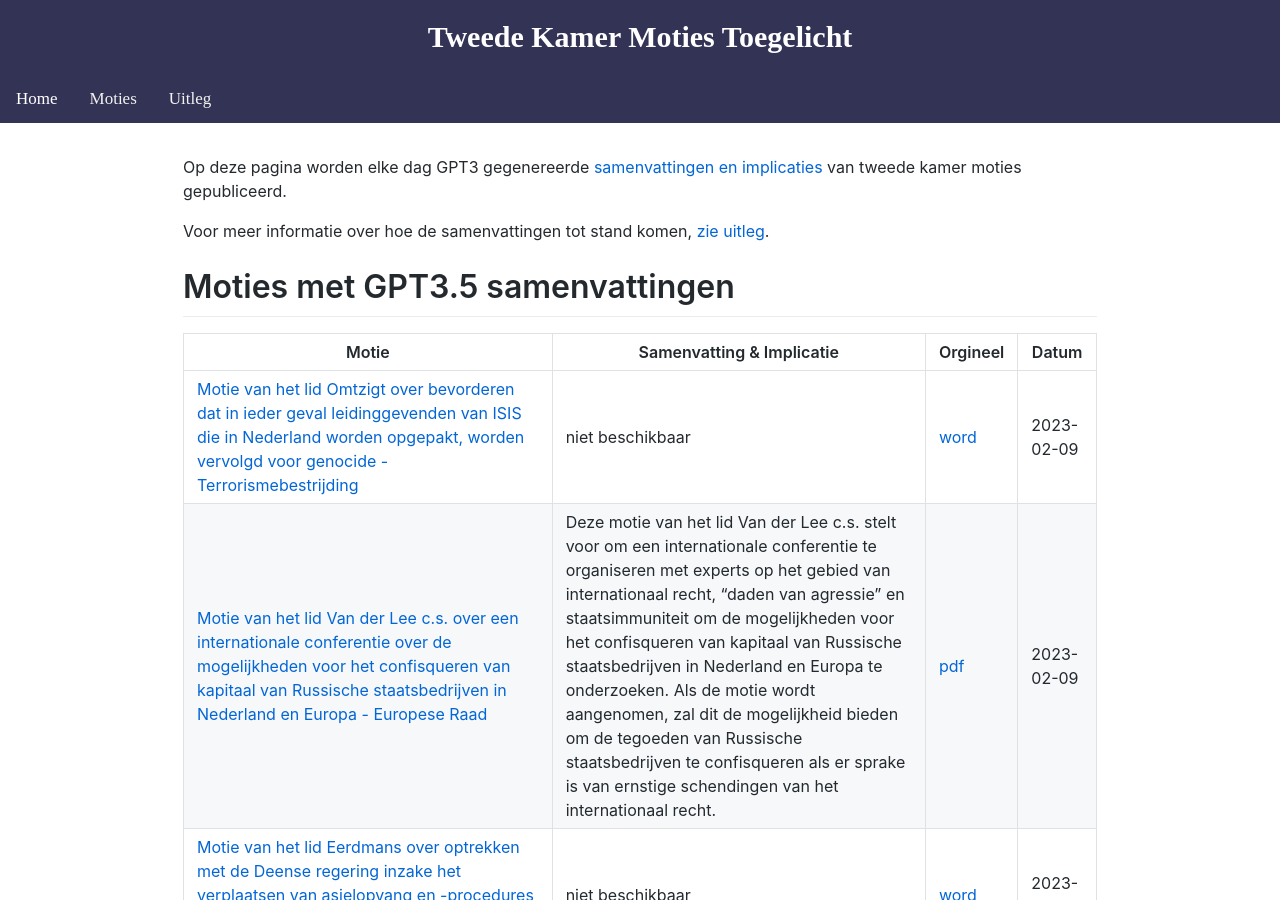
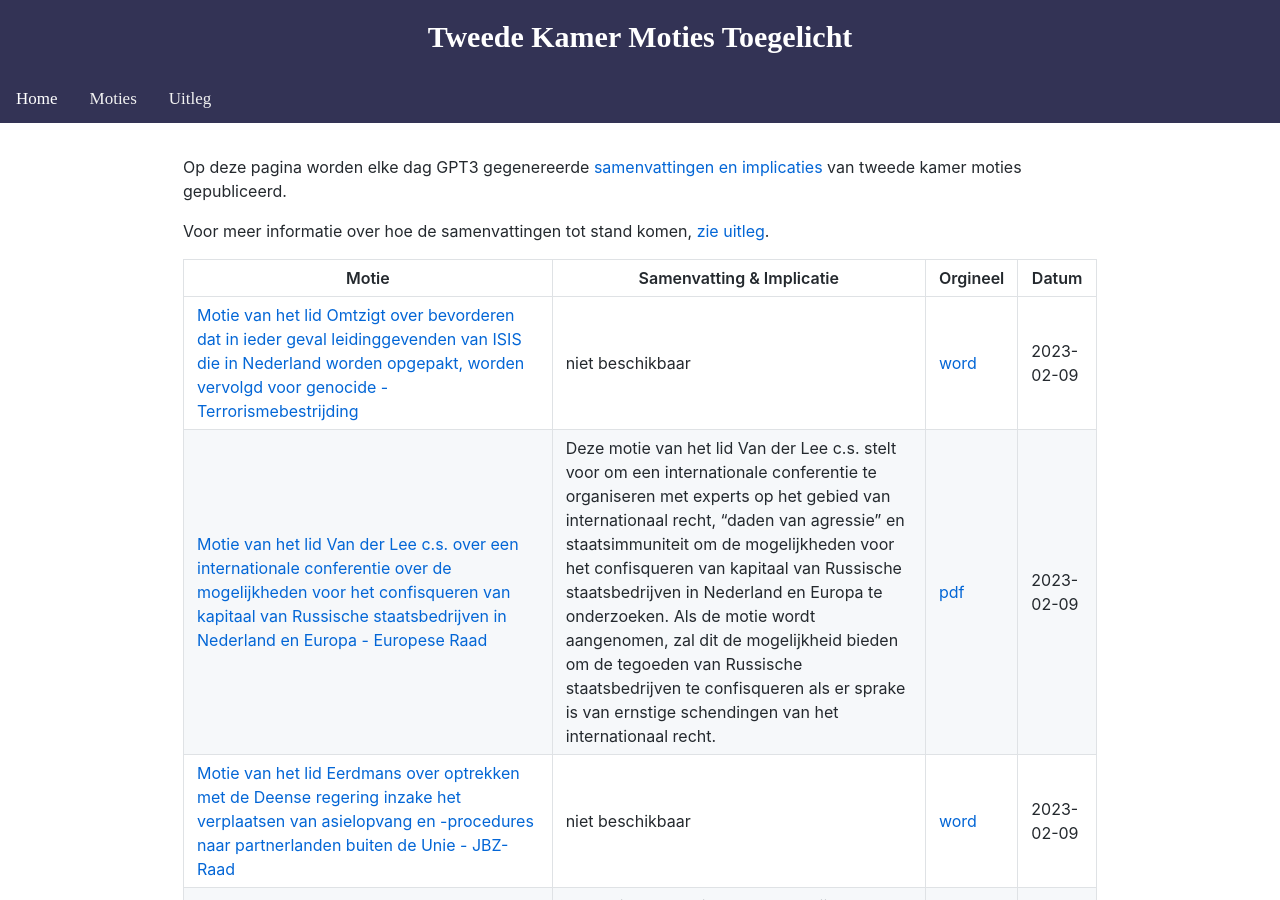
Before and after one commit to DavidZomerdijk/moties-toegelicht, a Jekyll site: the page built from readme.md, in a window 1280 px wide and 900 px high. Built offline with Jekyll 4.4.1, drawn with Linux system fonts in a browser that asks for light colours; our own code applies the rules of GitHub Pages for plain Markdown files.

Commit message:
automatic website update

```diff
--- a/readme.md
+++ b/readme.md
@@ -3,8 +3,6 @@ Op deze pagina worden elke dag GPT3 gegenereerde [samenvattingen en implicaties]
 Voor meer informatie over hoe de samenvattingen tot stand komen, [zie uitleg](uitleg.md).
 
 
-
-# Moties met GPT3.5 samenvattingen
 
 | Motie | Samenvatting & Implicatie | Orgineel | Datum |
 |-------|--------------|-------|--------|
```
Also changed, not shown: moties.md (+0 -2 lines).
